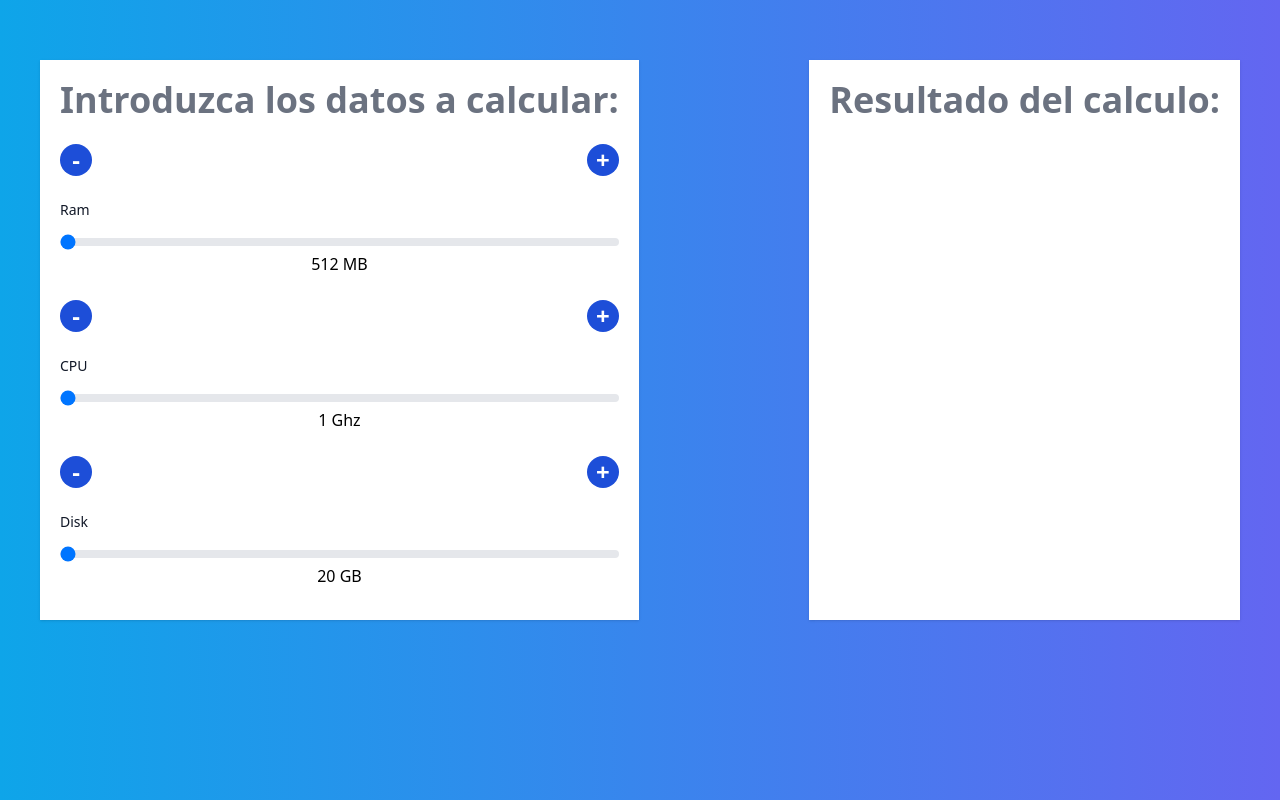
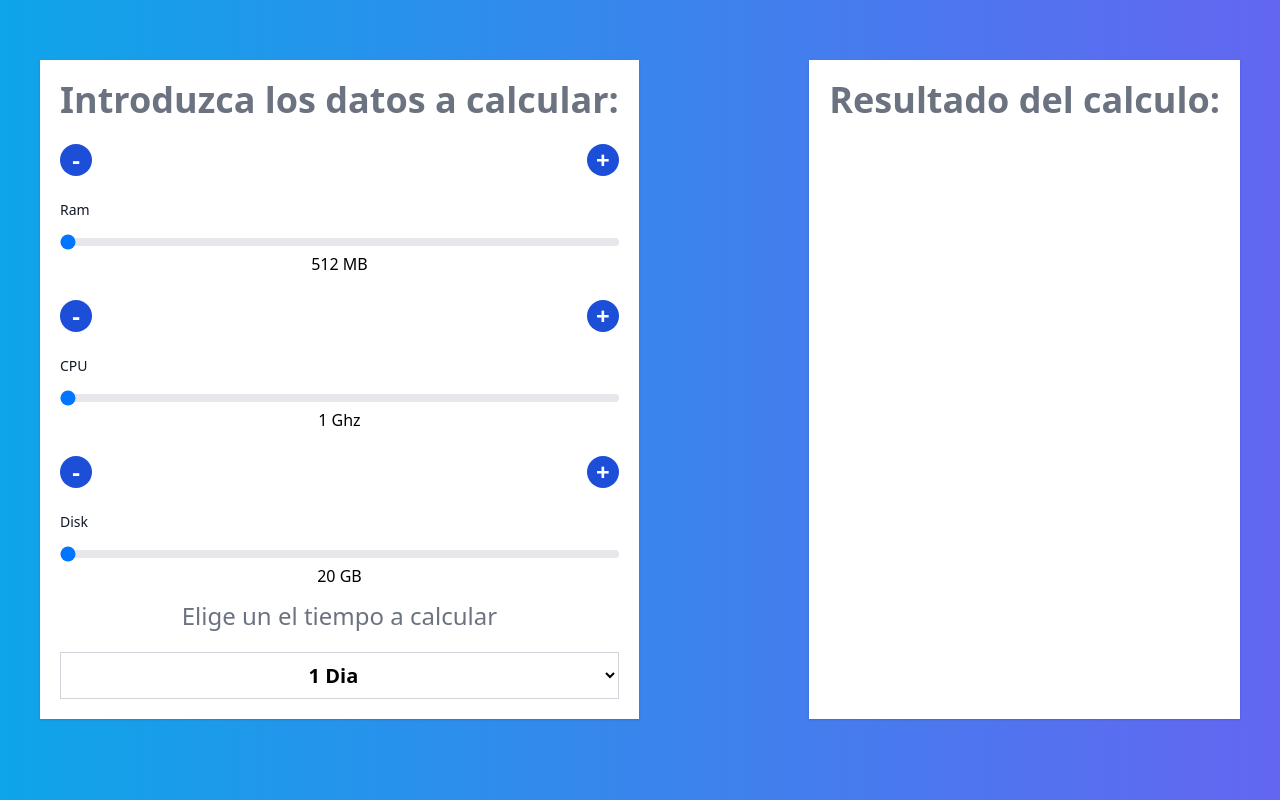
Before and after one commit to kaelthasmanu/CalculadoraVPSEtecsa, a React (Vite) app: page / in a window 1280 px wide. Built offline with nearby package versions, Linux system fonts and the light colour scheme.

Commit message:
add changes

```diff
--- a/src/App.jsx
+++ b/src/App.jsx
@@ -6,6 +6,8 @@ function App() {
     const [Ram, setRam] = useState(512)
     const [CPU, setCPU] = useState(1)
     const [Disk , setDisk] = useState(20)
+    const [tiempo , setTiempo] = useState(1)
+
     const minDisk = 20
     const maxDisk = 500
     const minRam = 512
@@ -136,6 +138,19 @@ function App() {
                    onChange={changeDisk}
             />
             <p className="mb-3 text-center">{Disk} GB</p>
+            <h2 className="text-2xl text-gray-500 text-center">
+                Elige un el tiempo a calcular
+            </h2>
+            <select className="mt-5 w-full p-2 bg-white border border-gray-300 rounder-lg text-center text-xl font-bold"
+            value={tiempo}
+            onChange={e => {
+                setTiempo(e.target.value)
+            }}
+            >
+                <option value="24">1 Dia</option>
+                <option value="7">1 Semana</option>
+                <option value="31">1 Mes</option>
+            </select>
         </div>
         <div className="m-10 bg-white shadow p-5">
             <h1 className="text-4xl font-extrabold text-gray-500 text-center">Resultado del calculo:</h1>
--- a/src/helpers/index.js
+++ b/src/helpers/index.js
@@ -0,0 +1,23 @@
+const convert = 1024
+const precioRam = 0.05
+const formatMoney = (valor) => {
+    const formatter = new Intl.NumberFormat('en-US',{
+        style:'currency',
+        currency: 'CUP'
+    })
+    return formatter.format(valor)
+}
+
+const calculateTotal = (cant, plazo) => {
+    let total
+
+    if(plazo === 24){
+        total = cant  * precioRam / convert
+        console.log(total)
+    }
+    return total
+}
+
+export {
+    formatMoney
+}
```
